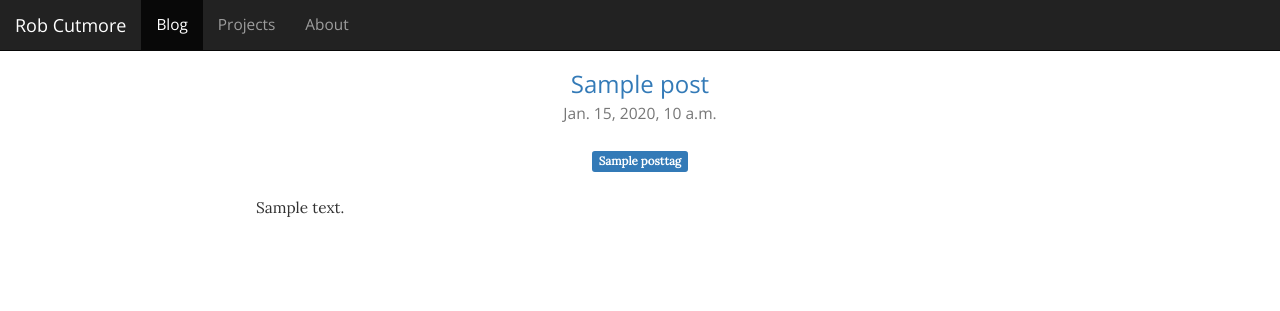
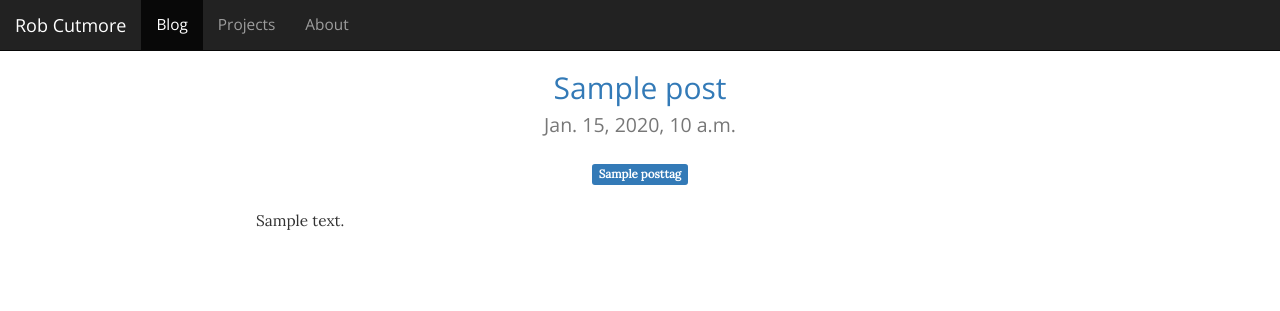
Before and after one commit to rcutmore/robcutmore.com, a Django app: page /blog/ in a window 1280 px wide. Shown: the top 311 px of the page. Run offline with Django 3.2, Linux system fonts and the light colour scheme; tables that the repository leaves empty hold one stand-in row (values such as "Sample post"); parts of the project's set-up code (start-up, migrations or seed data) failed here and were passed over; some libraries are stand-ins or nearby versions.

Commit message:
Update headers in blog pages.

```diff
--- a/robcutmore-com/templates/blog/post_detail.html
+++ b/robcutmore-com/templates/blog/post_detail.html
@@ -10,10 +10,10 @@
     {% url 'blog:post_detail' post_month=post.published_date.month post_day=post.published_date.day post_year=post.published_date.year post_slug=post.slug as post_url %}
 
     <div class="content-container">
-        <h3 class="post-title">
+        <h2 class="post-title">
             <a href="{{ post_url }}">{{ post.title }}</a><br />
             <small>{{ post.published_date }}</small>
-        </h3>
+        </h2>
 
         <p class="post-tags">
             {% for tag in post.tags.all %}
--- a/robcutmore-com/templates/blog/post_list.html
+++ b/robcutmore-com/templates/blog/post_list.html
@@ -11,10 +11,10 @@
         {% for post in posts %}
             {% url 'blog:post_detail' post_month=post.published_date.month post_day=post.published_date.day post_year=post.published_date.year post_slug=post.slug as post_url %}
             <div class="content-container">
-                <h3 class="post-title">
+                <h2 class="post-title">
                     <a href="{{ post_url }}">{{ post.title }}</a><br />
                     <small>{{ post.published_date }}</small>
-                </h3>
+                </h2>
 
                 <p class="post-tags">
                     {% for tag in post.tags.all %}
```
